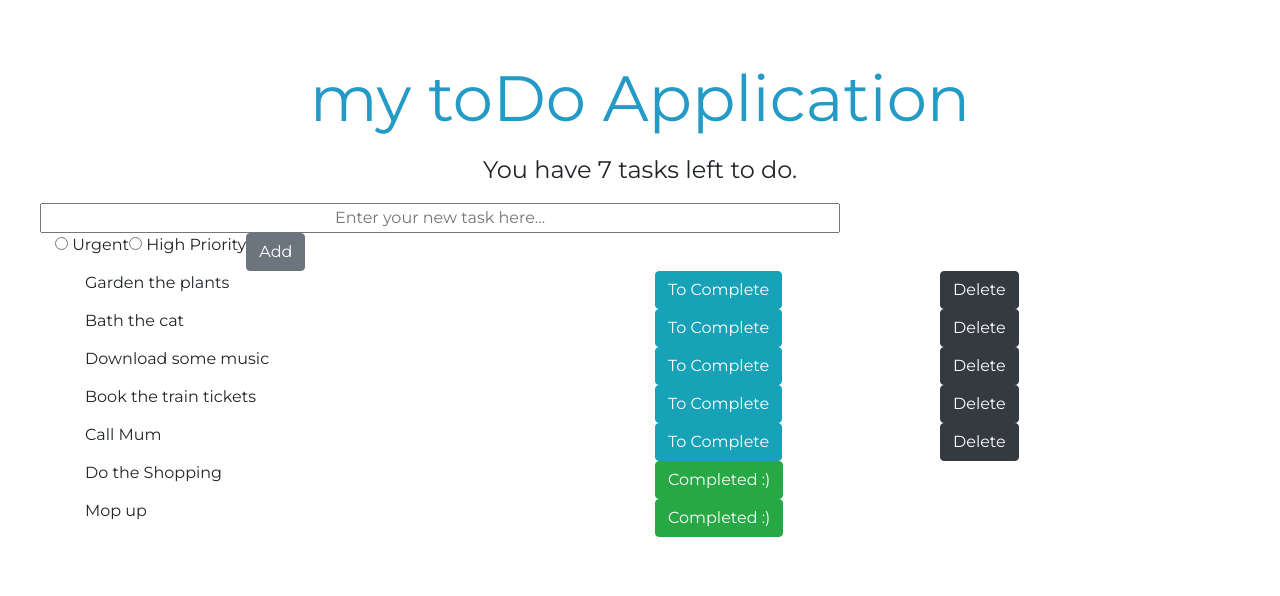
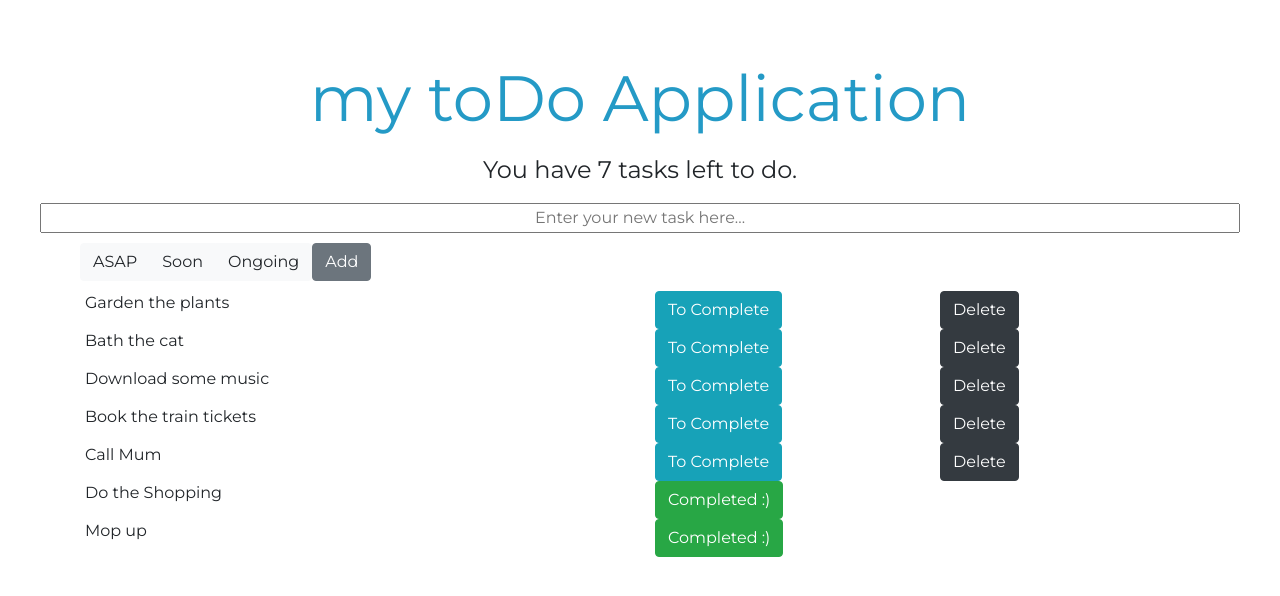
Before and after one commit to lucymulligan/todo-app-frontend, a React app: page / in a window 1280 px wide. Shown: the top 596 px of the page. Built offline with nearby package versions, Linux system fonts and the light colour scheme.

Commit message:
Buttons won't seem to centre

```diff
--- a/src/App.css
+++ b/src/App.css
@@ -2,4 +2,5 @@ body {
   font-family: 'Montserrat', sans-serif;
   margin: 'auto';
   padding: 60px;
+  align-items: center;
 }
--- a/src/components/AddItem.js
+++ b/src/components/AddItem.js
@@ -14,7 +14,7 @@ class addItem extends React.Component {
 
     handleClick = () => {
         const newTask = this.state.text;
-        if (newTask.length > 0){
+        if (newTask.length > 0) {
             this.props.addTask(newTask)
             this.setState({
                 text: ''
@@ -28,12 +28,15 @@ class addItem extends React.Component {
                 <div className="row">
                     <label className="inputName" htmlFor="inputNewToDo"></label>
                     <div className="row">
-                <input type="text" className="inputNewToDo" placeholder="Enter your new task here..." value = {this.state.text} onChange={this.handleChange}/>
+                        <input type="text" className="inputNewToDo" placeholder="Enter your new task here..." value={this.state.text} onChange={this.handleChange} />
                     </div></div>
 
-                <div class Name="radioButtons" className="row">
-                <label htmlFor="urgent"><input id="Urgent" type="radio" name="urgent-important" /> Urgent </label>
-                <label htmlFor="important"><input id="important" type="radio" name="indoor-important" /> High Priority</label>
+                <div className="priorityButtons">
+                    <div class="btn-group" role="group" aria-label="Basic example">
+                        <button type="button" class="btn btn-light">ASAP</button>
+                        <button type="button" class="btn btn-light">Soon</button>
+                        <button type="button" class="btn btn-light">Ongoing</button>
+                    </div>
                     <button onClick={this.handleClick} class="btn btn-secondary">Add</button>
                 </div>
             </div>
--- a/src/components/Additem.css
+++ b/src/components/Additem.css
@@ -1,8 +1,10 @@
 .inputNewToDo {
-    width: 800px;
+    width: 1200px;
     text-align: center;
 }
 
-.radioButtons {
-    padding: 40px
+.priorityButtons {
+    padding: 10px;
+    justify-content: center;
+    margin: auto;
 }
```
Lines whose indentation alone changed are shown as unchanged.
